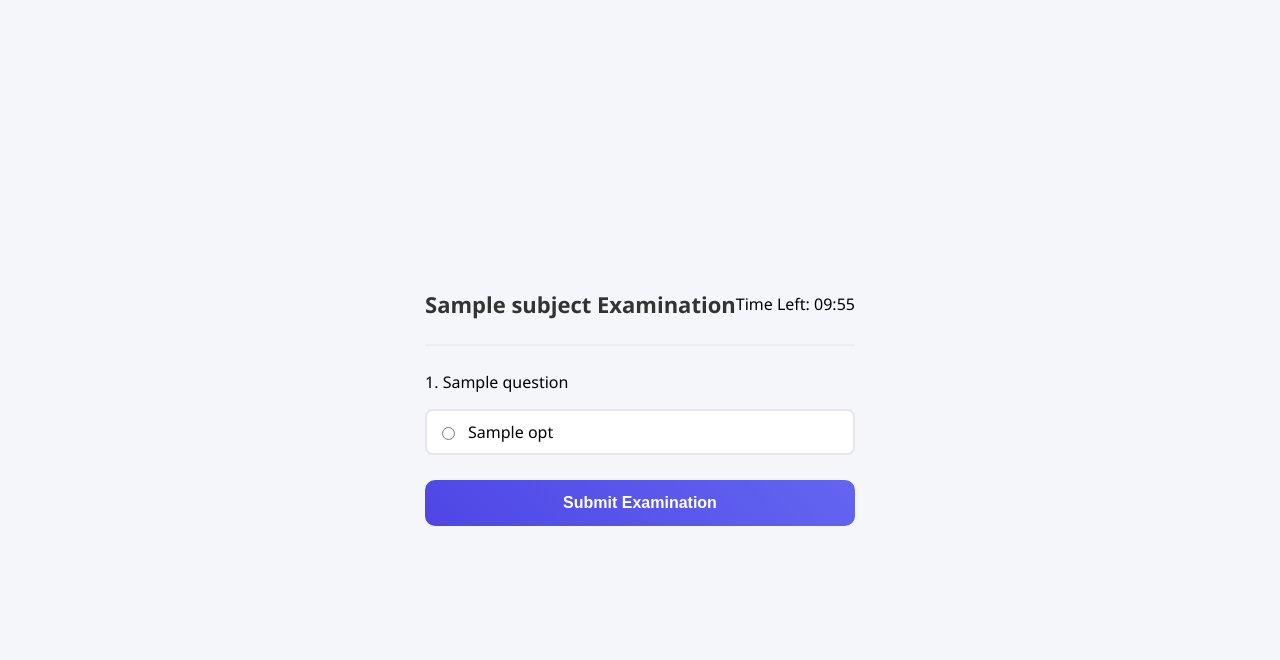
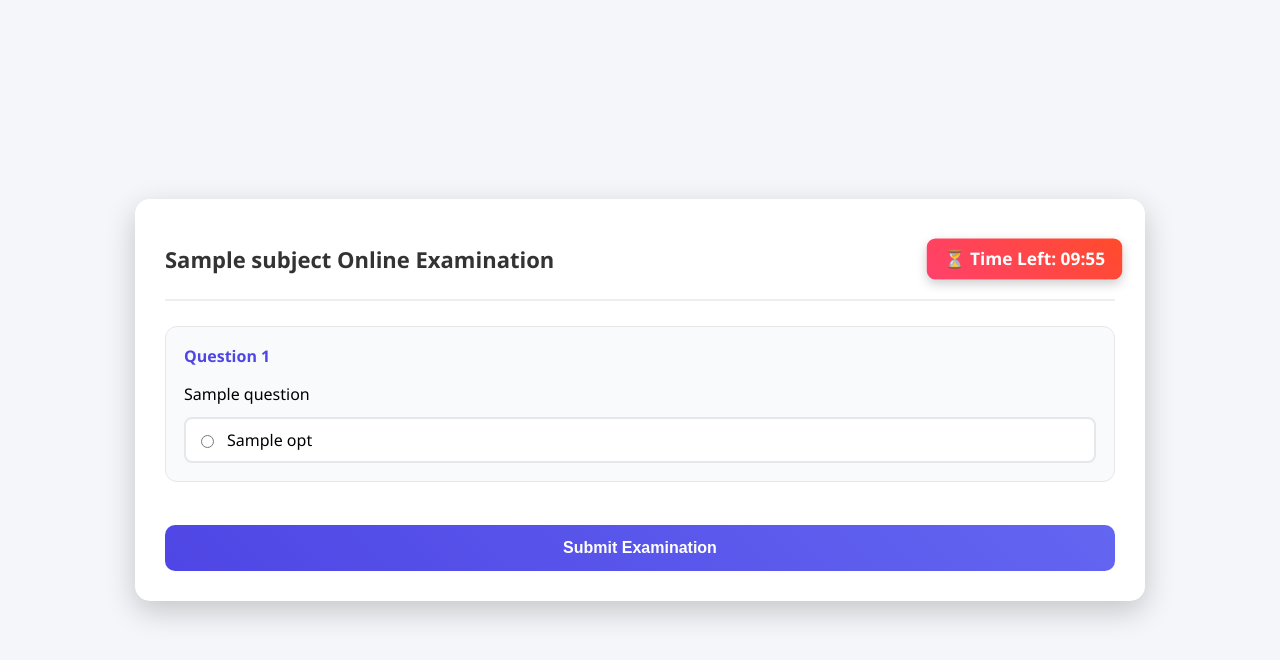
Before and after one commit to almubeen-official/final-year-quiz-game-application-, a Flask app: template templates/quiz.html in a window 1280 px wide. Shown: the top 660 px of the page. Run offline with Flask 3, Linux system fonts and the light colour scheme; the template is opened without the code that fills it: most values are stand-ins (such as "Sample title", 1, 10 or a date in 2020).

Commit message:
Update quiz.html

```diff
--- a/templates/quiz.html
+++ b/templates/quiz.html
@@ -1,74 +1,102 @@
 <!DOCTYPE html>
-<html lang="en">
+<html>
 <head>
-    <meta charset="UTF-8">
-    <title>{{ subject }} Quiz</title>
-    <link rel="stylesheet" href="{{ url_for('static', filename='style.css') }}">
+    <title>{{ subject }} Examination</title>
+
+    <!-- CSS -->
+    <link rel="stylesheet"
+          href="{{ url_for('static', filename='style.css') }}">
 </head>
+
 <body>
 
-<div class="container">
+<div class="quiz-wrapper">
 
+    <!-- HEADER -->
     <div class="quiz-header">
-        <h1>{{ subject }} Examination</h1>
-        <div id="timer" class="timer">Time Left: 10:00</div>
+        <h1>{{ subject }} Online Examination</h1>
+
+        <div class="timer-box">
+            ⏳ Time Left:
+            <span id="timer">10:00</span>
+        </div>
     </div>
 
+    <!-- FORM -->
     <form method="post" id="quizForm">
 
         {% for q in questions %}
         {% set q_index = loop.index0 %}
 
-            <div class="question-box">
-                <p class="question">
-                    {{ loop.index }}. {{ q.question }}
+        <div class="question-card">
+
+            <div class="question-title">
+                Question {{ loop.index }}
+            </div>
+
+            <p class="question-text">
+                {{ q.question }}
             </p>
 
             <div class="options">
+
                 {% for opt in q.options %}
                 <label class="option">
+
                     <input type="radio"
                            name="q{{ q_index }}"
-                                   value="{{ opt }}"
-                                   required>
+                           value="{{ opt }}">
+
                     <span>{{ opt }}</span>
+
                 </label>
                 {% endfor %}
+
             </div>
+
         </div>
 
         {% endfor %}
 
-        <button type="submit" class="submit-btn">
+        <button type="submit"
+                class="submit-btn">
             Submit Examination
         </button>
+
     </form>
-
 </div>
 
+<!-- TIMER SCRIPT -->
 <script>
+
+// 10 minutes = 600 sec
 let timeLeft = 600;
 
-const timerEl = document.getElementById("timer");
-const form = document.getElementById("quizForm");
+const timer = document.getElementById("timer");
+const form  = document.getElementById("quizForm");
 
-const timer = setInterval(() => {
-    let minutes = Math.floor(timeLeft / 60);
-    let seconds = timeLeft % 60;
+const countdown = setInterval(() => {
 
-    timerEl.innerText =
-        "Time Left: " +
-        String(minutes).padStart(2, "0") + ":" +
-        String(seconds).padStart(2, "0");
+    let m = Math.floor(timeLeft / 60);
+    let s = timeLeft % 60;
 
-    if (timeLeft <= 0) {
-        clearInterval(timer);
-        alert("Time is up. Your exam will be submitted.");
+    timer.innerHTML =
+        String(m).padStart(2,'0') + ":" +
+        String(s).padStart(2,'0');
+
+    if(timeLeft <= 0){
+
+        clearInterval(countdown);
+
+        alert("Time is up! Exam submitted automatically.");
+
         form.submit();
     }
 
     timeLeft--;
+
 }, 1000);
+
 </script>
 
 </body>
```
Lines whose indentation alone changed are shown as unchanged.
